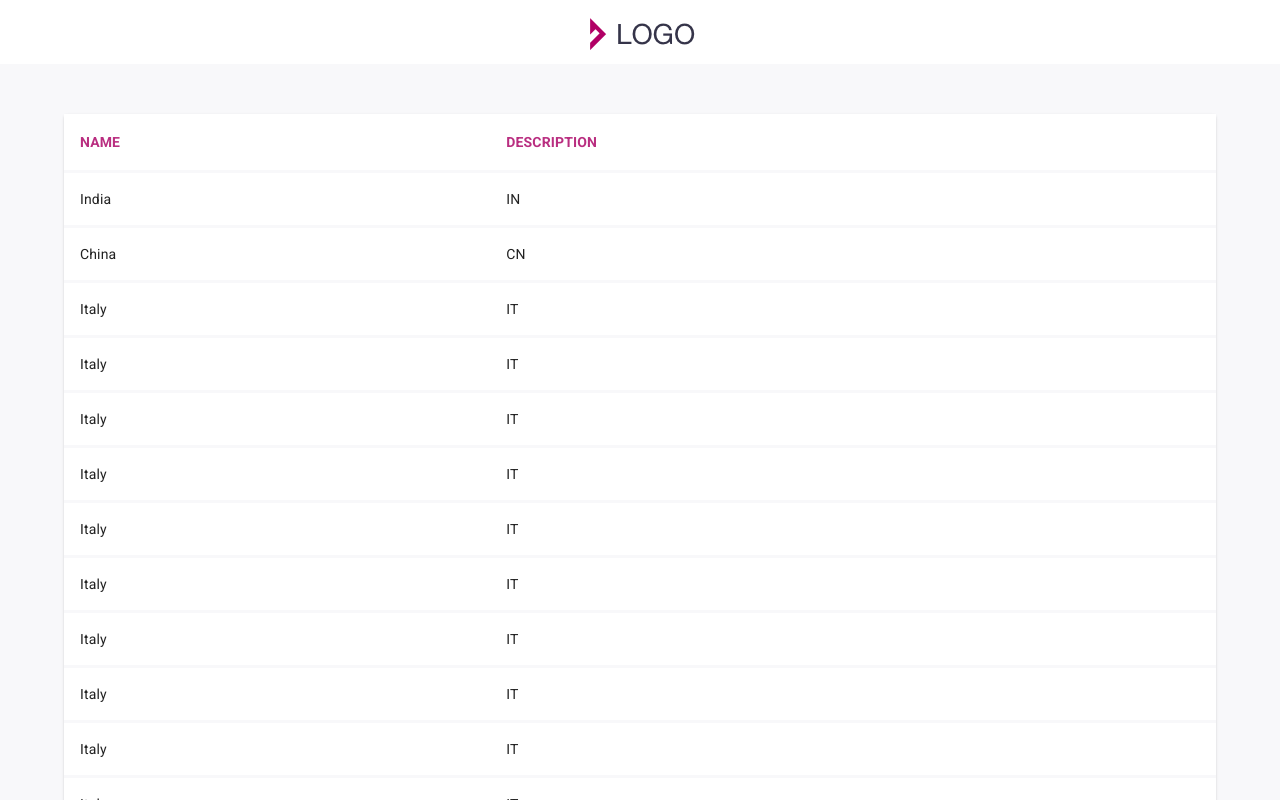
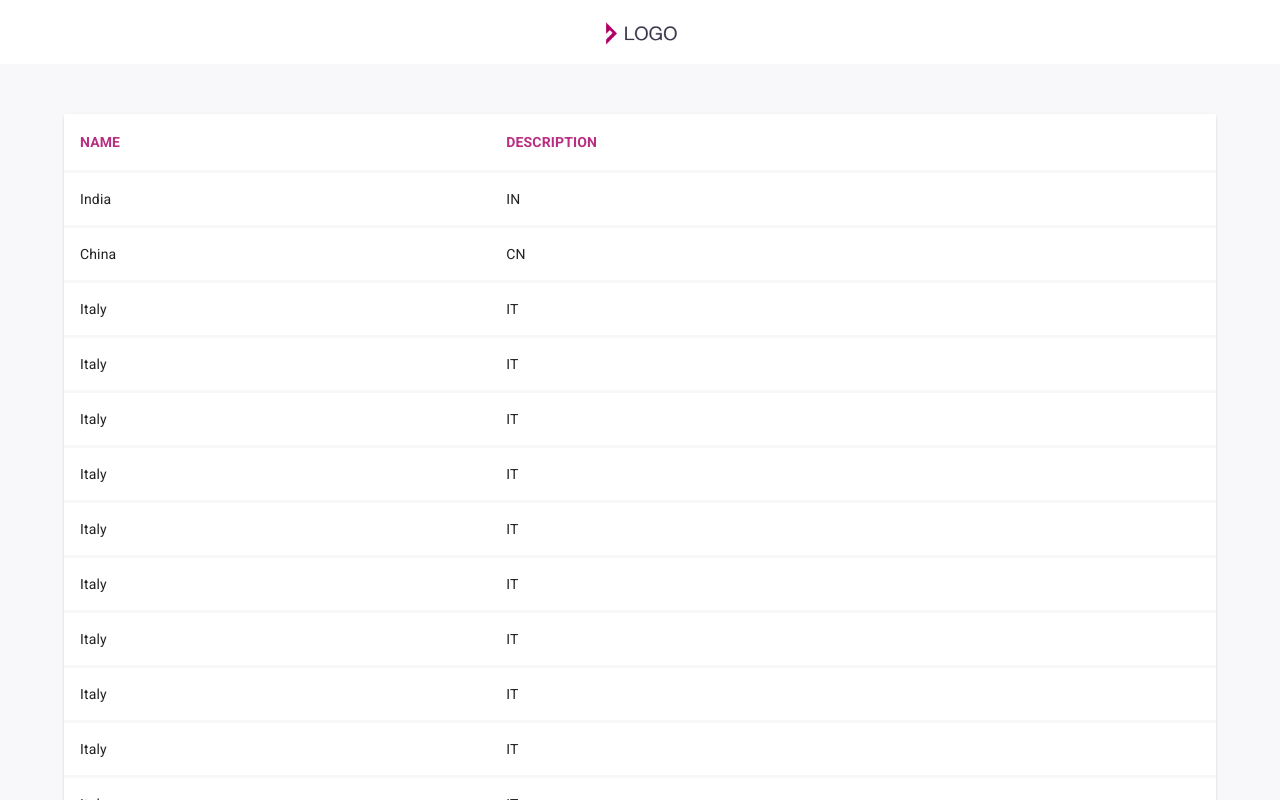
Before and after one commit to yabandzhiev/business-directory, a React (Create React App) app: page / in a window 1280 px wide. Built offline with nearby package versions, Linux system fonts and the light colour scheme.

Commit message:
style logo

```diff
--- a/src/components/Header/Headers.scss
+++ b/src/components/Header/Headers.scss
@@ -5,4 +5,8 @@
   justify-content: center;
   align-items: center;
   font-size: 15px;
+
+  .logo {
+    height: 2em;
+  }
 }
```
